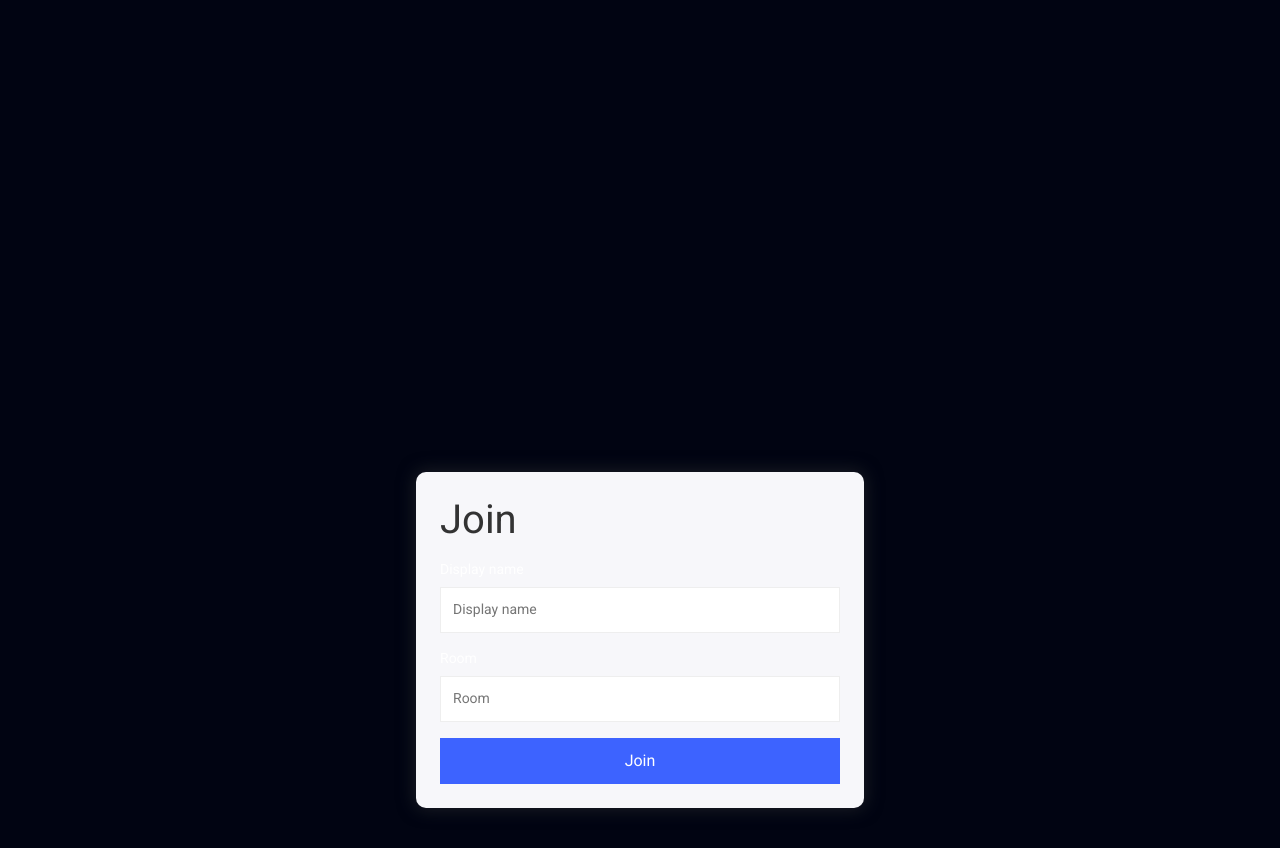
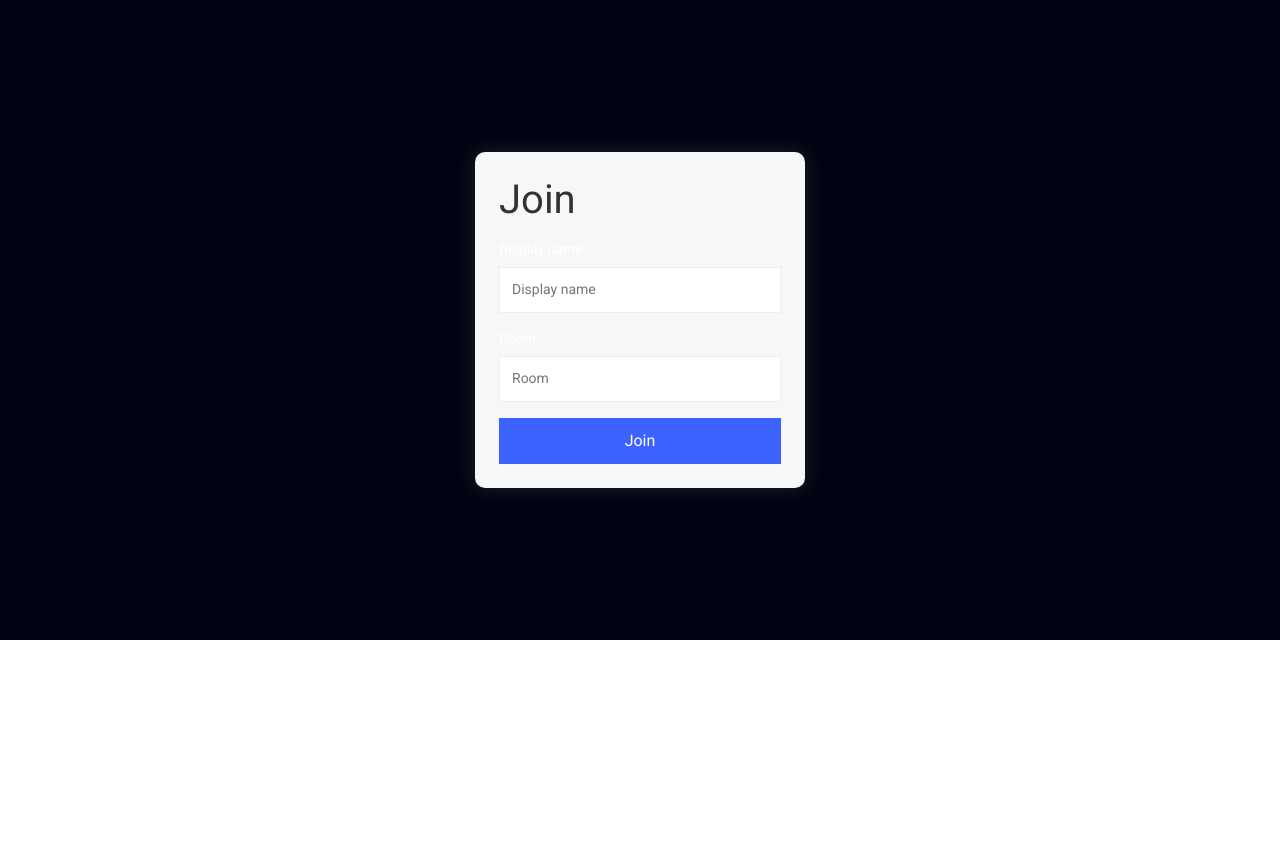
Before and after one commit to nishant679/chat-app, a website: page public/index.html in a window 1280 px wide. Drawn offline with nearby package versions, Linux system fonts and the light colour scheme.

Commit message:
css updated

```diff
--- a/public/css/style.css
+++ b/public/css/style.css
@@ -79,10 +79,12 @@ button:disabled {
     position: relative;
     background: #010412;
     width: auto;
-    height: 100%;
+    height: 50vw;
     display: flex;
     justify-content: center;
     align-items: center;
+    margin-top: auto;
+    margin-bottom: auto;
 }
 
 .centered-form__box {
@@ -90,7 +92,7 @@ button:disabled {
     box-shadow: 0px 0px 17px 1px #1D1F26;
     background: #F7F7FA;
     padding: 24px;
-    width: 35%;
+    width: 330px;
     border-radius: 10px;
 }
 
```
